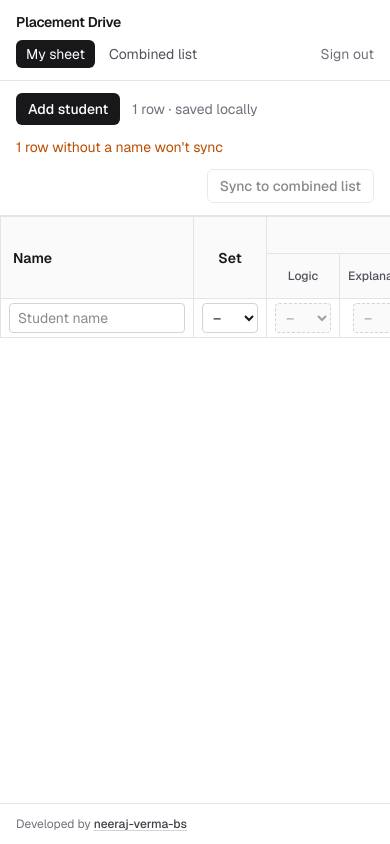
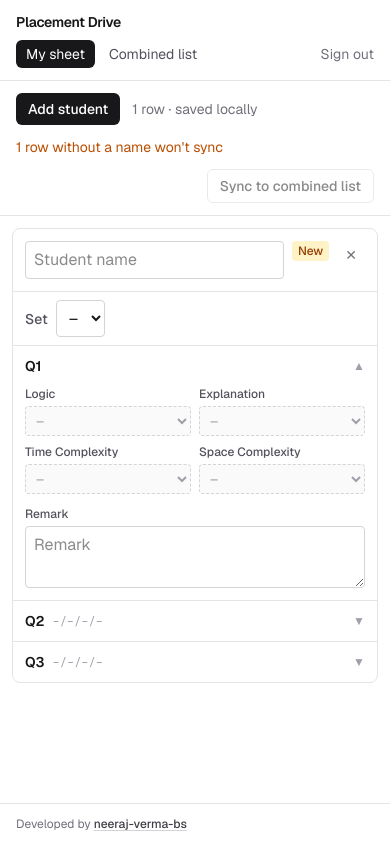
Before and after one commit to neeraj-verma-bs/placement-drive-bs, a Next.js app: page / in a window 390 px wide. Both pictures are taken after a click on the button "Add student". Built offline with nearby package versions, Linux system fonts and the light colour scheme.

Commit message:
Add mobile card layout for the individual sheet

```diff
--- a/components/grade-select.tsx
+++ b/components/grade-select.tsx
@@ -6,16 +6,23 @@ type Props = {
   value: Grade | "";
   onChange: (value: Grade | "") => void;
   label: string;
+  /** Overrides the default width; the card layout stretches these to fill. */
+  className?: string;
 };
 
 /** A-E grade picker; blank means "not yet graded". */
-export default function GradeSelect({ value, onChange, label }: Props) {
+export default function GradeSelect({
+  value,
+  onChange,
+  label,
+  className = "w-14",
+}: Props) {
   return (
     <select
       aria-label={label}
       value={value}
       onChange={(event) => onChange(event.target.value as Grade | "")}
-      className={`w-14 rounded border px-1.5 py-1 text-sm tabular-nums outline-none focus:border-zinc-900 dark:focus:border-zinc-300 ${
+      className={`${className} rounded border px-1.5 py-1 text-sm tabular-nums outline-none focus:border-zinc-900 dark:focus:border-zinc-300 ${
         value
           ? "border-zinc-300 bg-white dark:border-zinc-700 dark:bg-zinc-950"
           : "border-dashed border-zinc-300 bg-zinc-50 text-zinc-400 dark:border-zinc-700 dark:bg-zinc-900"
--- /dev/null
+++ b/components/row-status-badge.tsx
@@ -0,0 +1,23 @@
+import type { RowStatus } from "@/lib/local-sheet";
+
+const STYLE: Record<RowStatus, string> = {
+  new: "bg-amber-100 text-amber-800 dark:bg-amber-950 dark:text-amber-300",
+  edited: "bg-blue-100 text-blue-800 dark:bg-blue-950 dark:text-blue-300",
+  synced: "bg-zinc-100 text-zinc-500 dark:bg-zinc-800 dark:text-zinc-400",
+};
+
+const LABEL: Record<RowStatus, string> = {
+  new: "New",
+  edited: "Edited",
+  synced: "Synced",
+};
+
+export default function RowStatusBadge({ status }: { status: RowStatus }) {
+  return (
+    <span
+      className={`rounded px-1.5 py-0.5 text-xs font-medium whitespace-nowrap ${STYLE[status]}`}
+    >
+      {LABEL[status]}
+    </span>
+  );
+}
--- a/components/sheet-editor.tsx
+++ b/components/sheet-editor.tsx
@@ -9,6 +9,8 @@ import {
   useSyncExternalStore,
 } from "react";
 import GradeSelect from "@/components/grade-select";
+import RowStatusBadge from "@/components/row-status-badge";
+import StudentCard from "@/components/student-card";
 import {
   loadRows,
   loadSynced,
@@ -16,9 +18,9 @@ import {
   saveRows,
   saveSynced,
   snapshotOf,
-  type RowStatus,
   type SyncedSnapshot,
 } from "@/lib/local-sheet";
+import { useMediaQuery } from "@/lib/use-media-query";
 import {
   CRITERIA,
   QUESTIONS,
@@ -37,18 +39,6 @@ type SyncOutcome = {
   skipped: number;
 };
 
-const STATUS_STYLE: Record<RowStatus, string> = {
-  new: "bg-amber-100 text-amber-800 dark:bg-amber-950 dark:text-amber-300",
-  edited: "bg-blue-100 text-blue-800 dark:bg-blue-950 dark:text-blue-300",
-  synced: "bg-zinc-100 text-zinc-500 dark:bg-zinc-800 dark:text-zinc-400",
-};
-
-const STATUS_LABEL: Record<RowStatus, string> = {
-  new: "New",
-  edited: "Edited",
-  synced: "Synced",
-};
-
 const subscribeNever = () => () => {};
 
 /**
@@ -65,13 +55,19 @@ export default function SheetEditor() {
 
   if (!mounted) {
     return (
-      <p className="p-6 text-sm text-zinc-500 dark:text-zinc-400">Loading sheet…</p>
+      <p className="p-6 text-sm text-zinc-500 dark:text-zinc-400">
+        Loading sheet…
+      </p>
     );
   }
   return <Sheet />;
 }
 
 function Sheet() {
+  // The 15-cell table row cannot fit a phone; below `md` each student
+  // becomes a card instead. Rendered as a branch, not two hidden copies,
+  // so the sheet has only one set of form controls.
+  const isWideViewport = useMediaQuery("(min-width: 768px)");
   const [rows, setRows] = useState<StudentRow[]>(loadRows);
   const [synced, setSynced] = useState<SyncedSnapshot>(loadSynced);
   const [syncing, setSyncing] = useState(false);
@@ -97,7 +93,12 @@ function Sheet() {
   );
 
   const setQuestionGrade = useCallback(
-    (id: string, question: number, criterion: CriterionKey, value: Grade | "") => {
+    (
+      id: string,
+      question: number,
+      criterion: CriterionKey,
+      value: Grade | "",
+    ) => {
       mutateRow(id, (row) => ({
         ...row,
         questions: row.questions.map((score, index) =>
@@ -136,7 +137,10 @@ function Sheet() {
   );
 
   const pending = useMemo(
-    () => rows.filter((row) => statuses.get(row.id) !== "synced" && row.name.trim()),
+    () =>
+      rows.filter(
+        (row) => statuses.get(row.id) !== "synced" && row.name.trim(),
+      ),
     [rows, statuses],
   );
 
@@ -190,8 +194,8 @@ function Sheet() {
 
         {outcome && (
           <span className="text-sm text-green-700 dark:text-green-400">
-            {outcome.added} added, {outcome.updated} updated, {outcome.unchanged}{" "}
-            unchanged
+            {outcome.added} added, {outcome.updated} updated,{" "}
+            {outcome.unchanged} unchanged
             {outcome.skipped > 0 && `, ${outcome.skipped} skipped`}
           </span>
         )}
@@ -202,7 +206,8 @@ function Sheet() {
         )}
         {unnamed > 0 && (
           <span className="text-sm text-amber-700 dark:text-amber-400">
-            {unnamed} row{unnamed === 1 ? "" : "s"} without a name won&apos;t sync
+            {unnamed} row{unnamed === 1 ? "" : "s"} without a name won&apos;t
+            sync
           </span>
         )}
 
@@ -219,6 +224,7 @@ function Sheet() {
       </div>
 
       <div className="flex-1 overflow-auto">
+        {isWideViewport ? (
           <table className="border-collapse text-sm">
             <thead className="sticky top-0 z-10 bg-zinc-50 dark:bg-zinc-900">
               <tr>
@@ -278,7 +284,10 @@ function Sheet() {
               {rows.map((row) => {
                 const status = statuses.get(row.id) ?? "new";
                 return (
-                <tr key={row.id} className="even:bg-zinc-50/60 dark:even:bg-zinc-900/40">
+                  <tr
+                    key={row.id}
+                    className="even:bg-zinc-50/60 dark:even:bg-zinc-900/40"
+                  >
                     <td className="sticky left-0 z-10 border border-zinc-200 bg-white px-2 py-1 dark:border-zinc-800 dark:bg-zinc-950">
                       <input
                         aria-label="Student name"
@@ -335,7 +344,11 @@ function Sheet() {
                             aria-label={`Q${question + 1} remark for ${row.name || "unnamed student"}`}
                             value={row.questions[question].remark}
                             onChange={(event) =>
-                            setQuestionRemark(row.id, question, event.target.value)
+                              setQuestionRemark(
+                                row.id,
+                                question,
+                                event.target.value,
+                              )
                             }
                             placeholder="Remark"
                             className="w-40 rounded border border-zinc-300 bg-white px-2 py-1 outline-none focus:border-zinc-900 dark:border-zinc-700 dark:bg-zinc-950 dark:focus:border-zinc-300"
@@ -345,11 +358,7 @@ function Sheet() {
                     ))}
 
                     <td className="border border-zinc-200 px-2 py-1 text-center dark:border-zinc-800">
-                    <span
-                      className={`rounded px-1.5 py-0.5 text-xs font-medium ${STATUS_STYLE[status]}`}
-                    >
-                      {STATUS_LABEL[status]}
-                    </span>
+                      <RowStatusBadge status={status} />
                     </td>
                     <td className="border border-zinc-200 px-2 py-1 text-center dark:border-zinc-800">
                       <button
@@ -366,6 +375,30 @@ function Sheet() {
               })}
             </tbody>
           </table>
+        ) : (
+          <div className="flex flex-col gap-3 p-3">
+            {rows.map((row) => (
+              <StudentCard
+                key={row.id}
+                row={row}
+                status={statuses.get(row.id) ?? "new"}
+                onNameChange={(value) =>
+                  mutateRow(row.id, (current) => ({ ...current, name: value }))
+                }
+                onSetChange={(value) =>
+                  mutateRow(row.id, (current) => ({ ...current, set: value }))
+                }
+                onGradeChange={(question, criterion, value) =>
+                  setQuestionGrade(row.id, question, criterion, value)
+                }
+                onRemarkChange={(question, value) =>
+                  setQuestionRemark(row.id, question, value)
+                }
+                onRemove={() => deleteRow(row.id)}
+              />
+            ))}
+          </div>
+        )}
 
         {rows.length === 0 && (
           <p className="p-6 text-sm text-zinc-500 dark:text-zinc-400">
--- /dev/null
+++ b/components/student-card.tsx
@@ -0,0 +1,171 @@
+"use client";
+
+import { useState } from "react";
+import GradeSelect from "@/components/grade-select";
+import RowStatusBadge from "@/components/row-status-badge";
+import type { RowStatus } from "@/lib/local-sheet";
+import {
+  CRITERIA,
+  QUESTIONS,
+  SETS,
+  type CriterionKey,
+  type Grade,
+  type QuestionScore,
+  type SetId,
+  type StudentRow,
+} from "@/lib/schema";
+
+type Props = {
+  row: StudentRow;
+  status: RowStatus;
+  onNameChange: (value: string) => void;
+  onSetChange: (value: SetId | "") => void;
+  onGradeChange: (
+    question: number,
+    criterion: CriterionKey,
+    value: Grade | "",
+  ) => void;
+  onRemarkChange: (question: number, value: string) => void;
+  onRemove: () => void;
+};
+
+/** Short "A/B/–/C" digest of a question, shown on a collapsed section. */
+function gradeSummary(score: QuestionScore): string {
+  return CRITERIA.map(({ key }) => score[key] || "–").join("/");
+}
+
+function isStarted(score: QuestionScore): boolean {
+  return CRITERIA.some(({ key }) => score[key] !== "") || score.remark !== "";
+}
+
+/**
+ * The phone layout for one student: the 15 grade cells of a table row are far
+ * too wide for a small screen, so each question becomes its own section and
+ * only one is expanded at a time.
+ */
+export default function StudentCard({
+  row,
+  status,
+  onNameChange,
+  onSetChange,
+  onGradeChange,
+  onRemarkChange,
+  onRemove,
+}: Props) {
+  const [openQuestion, setOpenQuestion] = useState(0);
+
+  return (
+    <article className="rounded-lg border border-zinc-200 bg-white dark:border-zinc-800 dark:bg-zinc-950">
+      <header className="flex items-start gap-2 border-b border-zinc-200 p-3 dark:border-zinc-800">
+        <input
+          aria-label="Student name"
+          value={row.name}
+          onChange={(event) => onNameChange(event.target.value)}
+          placeholder="Student name"
+          className="min-w-0 flex-1 rounded border border-zinc-300 bg-white px-2 py-1.5 text-base outline-none focus:border-zinc-900 dark:border-zinc-700 dark:bg-zinc-950 dark:focus:border-zinc-300"
+        />
+        <RowStatusBadge status={status} />
+        <button
+          type="button"
+          onClick={onRemove}
+          aria-label={`Remove ${row.name || "this student"} from the local sheet`}
+          className="rounded px-2 py-1 text-sm text-zinc-500 hover:bg-red-50 hover:text-red-600 dark:text-zinc-400 dark:hover:bg-red-950 dark:hover:text-red-400"
+        >
+          ✕
+        </button>
+      </header>
+
+      <div className="flex items-center gap-2 border-b border-zinc-200 px-3 py-2 dark:border-zinc-800">
+        <label
+          htmlFor={`set-${row.id}`}
+          className="text-sm font-medium text-zinc-600 dark:text-zinc-400"
+        >
+          Set
+        </label>
+        <select
+          id={`set-${row.id}`}
+          value={row.set}
+          onChange={(event) => onSetChange(event.target.value as SetId | "")}
+          className="rounded border border-zinc-300 bg-white px-2 py-1.5 text-base outline-none focus:border-zinc-900 dark:border-zinc-700 dark:bg-zinc-950 dark:focus:border-zinc-300"
+        >
+          <option value="">–</option>
+          {SETS.map((set) => (
+            <option key={set} value={set}>
+              {set}
+            </option>
+          ))}
+        </select>
+      </div>
+
+      {QUESTIONS.map((question) => {
+        const score = row.questions[question];
+        const expanded = openQuestion === question;
+
+        return (
+          <section
+            key={question}
+            className="border-b border-zinc-200 last:border-b-0 dark:border-zinc-800"
+          >
+            <h3>
+              <button
+                type="button"
+                aria-expanded={expanded}
+                onClick={() => setOpenQuestion(expanded ? -1 : question)}
+                className="flex w-full items-center gap-2 px-3 py-2.5 text-left text-sm font-semibold hover:bg-zinc-50 dark:hover:bg-zinc-900"
+              >
+                <span>Q{question + 1}</span>
+                {!expanded && (
+                  <span
+                    className={`font-mono text-xs font-normal ${
+                      isStarted(score)
+                        ? "text-zinc-500 dark:text-zinc-400"
+                        : "text-zinc-400 dark:text-zinc-600"
+                    }`}
+                  >
+                    {gradeSummary(score)}
+                  </span>
+                )}
+                <span className="ml-auto text-xs text-zinc-400">
+                  {expanded ? "▲" : "▼"}
+                </span>
+              </button>
+            </h3>
+
+            {expanded && (
+              <div className="px-3 pb-3">
+                <div className="grid grid-cols-2 gap-2">
+                  {CRITERIA.map(({ key, label }) => (
+                    <label key={key} className="flex flex-col gap-1">
+                      <span className="text-xs font-medium text-zinc-600 dark:text-zinc-400">
+                        {label}
+                      </span>
+                      <GradeSelect
+                        className="w-full"
+                        label={`Q${question + 1} ${label} for ${row.name || "unnamed student"}`}
+                        value={score[key]}
+                        onChange={(value) => onGradeChange(question, key, value)}
+                      />
+                    </label>
+                  ))}
+                </div>
+
+                <label className="mt-3 flex flex-col gap-1">
+                  <span className="text-xs font-medium text-zinc-600 dark:text-zinc-400">
+                    Remark
+                  </span>
+                  <textarea
+                    rows={2}
+                    value={score.remark}
+                    onChange={(event) => onRemarkChange(question, event.target.value)}
+                    placeholder="Remark"
+                    className="w-full rounded border border-zinc-300 bg-white px-2 py-1.5 text-base outline-none focus:border-zinc-900 dark:border-zinc-700 dark:bg-zinc-950 dark:focus:border-zinc-300"
+                  />
+                </label>
+              </div>
+            )}
+          </section>
+        );
+      })}
+    </article>
+  );
+}
--- /dev/null
+++ b/lib/use-media-query.ts
@@ -0,0 +1,24 @@
+"use client";
+
+import { useCallback, useSyncExternalStore } from "react";
+
+/**
+ * Tracks a CSS media query. Only safe inside a component that already renders
+ * client-side, since the server has no viewport to measure and reports `false`.
+ */
+export function useMediaQuery(query: string): boolean {
+  const subscribe = useCallback(
+    (onChange: () => void) => {
+      const list = window.matchMedia(query);
+      list.addEventListener("change", onChange);
+      return () => list.removeEventListener("change", onChange);
+    },
+    [query],
+  );
+
+  return useSyncExternalStore(
+    subscribe,
+    () => window.matchMedia(query).matches,
+    () => false,
+  );
+}
```
Lines whose indentation alone changed are shown as unchanged.
